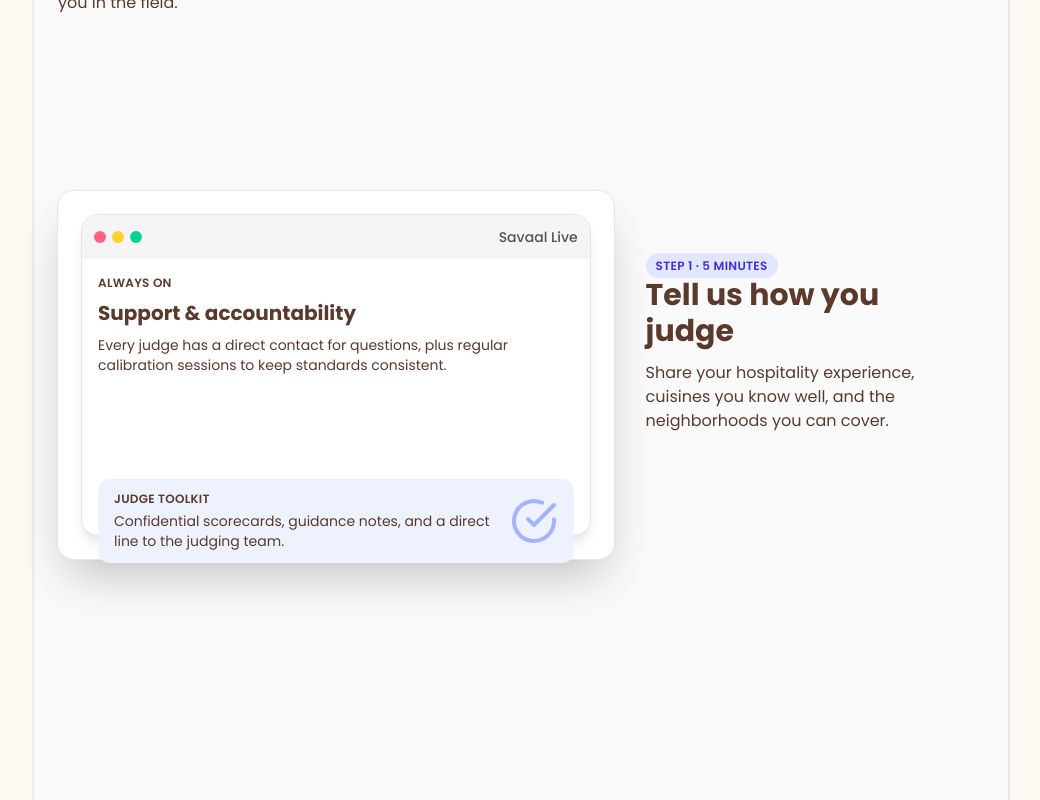
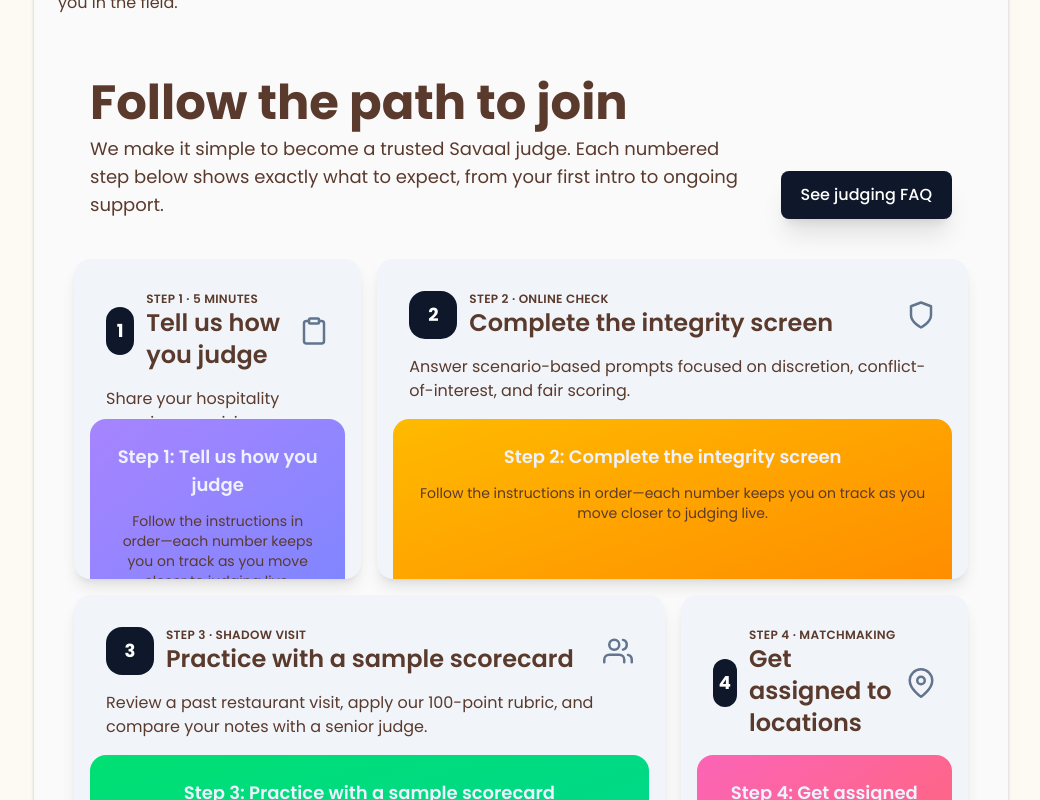
Before and after one commit to LayerSyncAi/savaal, a Next.js app: page /judging/prospective-judges in a window 1280 px wide. Shown: the part 680-1480 px from the top of the page, without its empty margins (119-1159 px from the left). Built offline with nearby package versions, Linux system fonts and the light colour scheme.

Commit message:
Refresh qualification showcase with numbered bounce cards

```diff
--- a/app/judging/prospective-judges/components/QualificationShowcase.tsx
+++ b/app/judging/prospective-judges/components/QualificationShowcase.tsx
@@ -1,14 +1,8 @@
 "use client";
 
-import { motion, useInView } from "framer-motion";
-import { useEffect, useRef, useState } from "react";
-import {
-  FiCheckCircle,
-  FiClipboard,
-  FiMapPin,
-  FiShield,
-  FiUsers,
-} from "react-icons/fi";
+import { motion } from "framer-motion";
+import type { ReactNode } from "react";
+import { FiCheckCircle, FiClipboard, FiMapPin, FiShield, FiUsers } from "react-icons/fi";
 
 const qualificationSteps = [
   {
@@ -17,7 +11,6 @@ const qualificationSteps = [
     title: "Tell us how you judge",
     description:
       "Share your hospitality experience, cuisines you know well, and the neighborhoods you can cover.",
-    contentPosition: "r" as const,
     Icon: FiClipboard,
   },
   {
@@ -26,7 +19,6 @@ const qualificationSteps = [
     title: "Complete the integrity screen",
     description:
       "Answer scenario-based prompts focused on discretion, conflict-of-interest, and fair scoring.",
-    contentPosition: "l" as const,
     Icon: FiShield,
   },
   {
@@ -35,7 +27,6 @@ const qualificationSteps = [
     title: "Practice with a sample scorecard",
     description:
       "Review a past restaurant visit, apply our 100-point rubric, and compare your notes with a senior judge.",
-    contentPosition: "r" as const,
     Icon: FiUsers,
   },
   {
@@ -44,7 +35,6 @@ const qualificationSteps = [
     title: "Get assigned to locations",
     description:
       "Once approved, you are scheduled for anonymous visits in the areas you selected so you can start scoring immediately.",
-    contentPosition: "l" as const,
     Icon: FiMapPin,
   },
   {
@@ -53,151 +43,116 @@ const qualificationSteps = [
     title: "Support & accountability",
     description:
       "Every judge has a direct contact for questions, plus regular calibration sessions to keep standards consistent.",
-    contentPosition: "r" as const,
     Icon: FiCheckCircle,
   },
 ];
 
-type QualificationStep = (typeof qualificationSteps)[number];
+const gradients = [
+  "from-violet-400 to-indigo-400",
+  "from-amber-400 to-orange-400",
+  "from-green-400 to-emerald-400",
+  "from-pink-400 to-red-400",
+  "from-blue-400 to-cyan-400",
+];
 
 export function QualificationShowcase() {
-  const [featureInView, setFeatureInView] = useState<QualificationStep>(
-    qualificationSteps[0],
-  );
+  return (
+    <section className="mx-auto max-w-7xl px-4 py-12 text-slate-800">
+      <div className="mb-10 flex flex-col items-start justify-between gap-4 md:flex-row md:items-end md:px-4">
+        <div className="space-y-2">
+          <h2 className="text-4xl font-bold md:text-5xl">Follow the path to join</h2>
+          <p className="max-w-2xl text-lg text-slate-600">
+            We make it simple to become a trusted Savaal judge. Each numbered step below shows
+            exactly what to expect, from your first intro to ongoing support.
+          </p>
+        </div>
+        <motion.button
+          whileHover={{ scale: 1.05 }}
+          whileTap={{ scale: 0.95 }}
+          className="whitespace-nowrap rounded-lg bg-slate-900 px-5 py-3 font-medium text-white shadow-xl transition-colors hover:bg-slate-700"
+        >
+          See judging FAQ
+        </motion.button>
+      </div>
 
-  return (
-    <section className="relative mx-auto max-w-6xl">
-      <SlidingFeatureDisplay featureInView={featureInView} />
+      <div className="mb-4 grid grid-cols-12 gap-4">
+        {qualificationSteps.slice(0, 2).map((step, index) => (
+          <BounceCard
+            key={step.id}
+            className={index === 0 ? "col-span-12 md:col-span-4" : "col-span-12 md:col-span-8"}
+            gradient={gradients[index]}
+            step={step}
+          />
+        ))}
+      </div>
 
-      <div className="-mt-[90vh] hidden md:block" />
+      <div className="mb-4 grid grid-cols-12 gap-4">
+        {qualificationSteps.slice(2, 4).map((step, index) => (
+          <BounceCard
+            key={step.id}
+            className={index === 0 ? "col-span-12 md:col-span-8" : "col-span-12 md:col-span-4"}
+            gradient={gradients[index + 2]}
+            step={step}
+          />
+        ))}
+      </div>
 
-      {qualificationSteps.map((step) => (
-        <Content
-          key={step.id}
-          featureInView={step}
-          setFeatureInView={setFeatureInView}
+      <div className="grid grid-cols-12 gap-4">
+        <BounceCard
+          step={qualificationSteps[4]}
+          className="col-span-12"
+          gradient={gradients[4]}
         />
-      ))}
-    </section>
-  );
-}
-
-function SlidingFeatureDisplay({
-  featureInView,
-}: {
-  featureInView: QualificationStep;
-}) {
-  return (
-    <div
-      style={{
-        justifyContent:
-          featureInView.contentPosition === "l" ? "flex-end" : "flex-start",
-      }}
-      className="pointer-events-none sticky top-16 z-10 hidden h-[86vh] w-full items-center justify-center md:flex"
-    >
-      <motion.div
-        layout
-        transition={{
-          type: "spring",
-          stiffness: 400,
-          damping: 30,
-        }}
-        className="h-fit w-3/5 rounded-2xl bg-white/90 p-6 shadow-2xl ring-1 ring-neutral-200 backdrop-blur"
-      >
-        <FeatureCard featureInView={featureInView} />
-      </motion.div>
-    </div>
-  );
-}
-
-function Content({
-  setFeatureInView,
-  featureInView,
-}: {
-  setFeatureInView: (step: QualificationStep) => void;
-  featureInView: QualificationStep;
-}) {
-  const ref = useRef<HTMLElement | null>(null);
-  const isInView = useInView(ref, {
-    margin: "-160px",
-  });
-
-  useEffect(() => {
-    if (isInView) {
-      setFeatureInView(featureInView);
-    }
-  }, [isInView, featureInView, setFeatureInView]);
-
-  return (
-    <section
-      ref={ref}
-      className="relative z-0 flex h-fit md:h-[86vh]"
-      style={{
-        justifyContent:
-          featureInView.contentPosition === "l" ? "flex-start" : "flex-end",
-      }}
-    >
-      <div className="grid h-full w-full place-content-center px-4 py-12 md:w-2/5 md:px-8 md:py-10">
-        <motion.div
-          initial={{ opacity: 0, y: 20 }}
-          whileInView={{ opacity: 1, y: 0 }}
-          transition={{ duration: 0.4, ease: "easeInOut" }}
-          className="space-y-3"
-        >
-          <span className="rounded-full bg-indigo-100 px-2.5 py-1 text-xs font-semibold uppercase tracking-wide text-indigo-700">
-            {featureInView.callout}
-          </span>
-          <p className="text-3xl font-bold text-neutral-900">
-            {featureInView.title}
-          </p>
-          <p className="text-neutral-600">{featureInView.description}</p>
-        </motion.div>
-        <motion.div
-          initial={{ opacity: 0, y: 20 }}
-          whileInView={{ opacity: 1, y: 0 }}
-          transition={{ duration: 0.4, ease: "easeInOut" }}
-          className="mt-8 block md:hidden"
-        >
-          <FeatureCard featureInView={featureInView} />
-        </motion.div>
       </div>
     </section>
   );
 }
 
-function FeatureCard({
-  featureInView,
+function BounceCard({
+  className,
+  gradient,
+  step,
 }: {
-  featureInView: QualificationStep;
+  className: string;
+  gradient: string;
+  step: (typeof qualificationSteps)[number];
 }) {
   return (
-    <div className="relative h-80 w-full rounded-2xl bg-white shadow-lg ring-1 ring-neutral-200">
-      <div className="flex w-full items-center gap-1.5 rounded-t-2xl bg-neutral-100 p-3">
-        <div className="h-3 w-3 rounded-full bg-rose-400" />
-        <div className="h-3 w-3 rounded-full bg-amber-300" />
-        <div className="h-3 w-3 rounded-full bg-emerald-400" />
-        <span className="ml-auto text-sm font-medium text-neutral-600">Savaal Live</span>
+    <motion.div
+      whileHover={{ scale: 0.97, rotate: "-1deg" }}
+      className={`group relative min-h-[320px] cursor-pointer overflow-hidden rounded-2xl bg-slate-100 p-8 shadow-lg transition-shadow hover:shadow-xl ${className}`}
+    >
+      <div className="flex items-center justify-between">
+        <div className="flex items-center gap-3">
+          <div className="flex h-12 w-12 items-center justify-center rounded-2xl bg-slate-900 text-lg font-bold text-white">
+            {step.id}
+          </div>
+          <div>
+            <p className="text-xs font-semibold uppercase tracking-wide text-indigo-700">{step.callout}</p>
+            <CardTitle>{step.title}</CardTitle>
+          </div>
+        </div>
+        <span className="text-3xl text-slate-500">
+          <step.Icon />
+        </span>
       </div>
-      <div className="flex h-full flex-col justify-between p-4">
-        <div className="space-y-2">
-          <p className="text-xs font-semibold uppercase tracking-wide text-indigo-600">
-            {featureInView.callout}
-          </p>
-          <p className="text-xl font-bold text-neutral-900">{featureInView.title}</p>
-          <p className="text-sm text-neutral-600">{featureInView.description}</p>
-        </div>
-        <div className="flex items-center justify-between rounded-xl bg-indigo-50 px-4 py-3 text-indigo-900">
-          <div className="space-y-1">
-            <p className="text-xs font-semibold uppercase tracking-wide">Judge toolkit</p>
-            <p className="text-sm text-neutral-700">
-              Confidential scorecards, guidance notes, and a direct line to the judging team.
-            </p>
-          </div>
-          <span className="text-5xl text-indigo-300">
-            <featureInView.Icon />
-          </span>
-        </div>
+
+      <p className="mt-4 max-w-2xl text-slate-600">{step.description}</p>
+
+      <div
+        className={`absolute bottom-0 left-4 right-4 top-32 translate-y-8 rounded-t-2xl bg-gradient-to-br ${gradient} p-6 transition-transform duration-[250ms] group-hover:translate-y-4 group-hover:rotate-[2deg]`}
+      >
+        <span className="block text-center text-lg font-semibold text-indigo-50">
+          Step {step.id}: {step.title}
+        </span>
+        <p className="mt-3 text-center text-sm text-indigo-50/90">
+          Follow the instructions in order—each number keeps you on track as you move closer to judging live.
+        </p>
       </div>
-    </div>
+    </motion.div>
   );
 }
+
+function CardTitle({ children }: { children: ReactNode }) {
+  return <h3 className="text-2xl font-semibold text-slate-900">{children}</h3>;
+}
```
